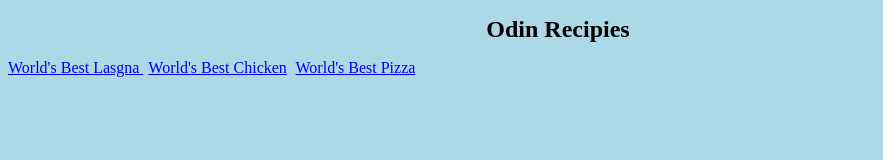
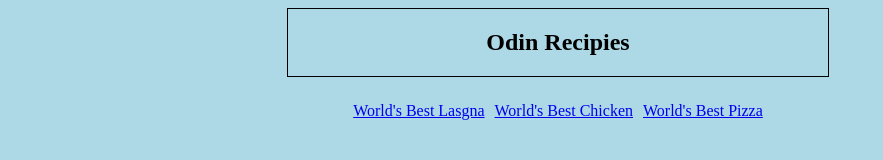
Before and after one commit to dragosmihaescu/odin-recipes, a plain HTML site: page index.html in a window 1280 px wide. Shown: the whole page, without its empty margins (0-883 px from the left). Drawn offline with Linux system fonts and the light colour scheme.

Commit message:
Added divs, borders, margins.

```diff
--- a/index.html
+++ b/index.html
@@ -7,10 +7,15 @@
     <title>Document</title>
 </head>
 <body>
-
+    <div class = "container">
+        <div class="hero">
     <h1 class ="recipe-title"> Odin Recipies </h1>
+            <div class="links">
     <a href ="./recipes/lasgna.html"> World's Best Lasgna </a>
     <a href ="./recipes/chicken.html"> World's Best Chicken</a>
     <a href ="./recipes/pizza.html"> World's Best Pizza </a>
+</div>
+</div>
+</div>
 </body>
 </html>
--- a/styles.css
+++ b/styles.css
@@ -7,7 +7,27 @@ body {
     font-size:24px;
     font-weight: 700;
     text-align: center;
+    padding: 20px;
+    border: 1px solid black;
+    margin: 0 auto;
+    width: 500px;
 }
-a {
-    padding-right: 5px;
+
+.container {
+    max-width: 1190px;
 }
+
+.hero {
+    display: block;
+    margin: 0 auto;
+}
+.links {
+    align-items: center;
+    justify-content: center;
+    display:flex;
+}
+
+.links a {
+    padding: 5px;
+    margin-top: 20px;
+}
```
